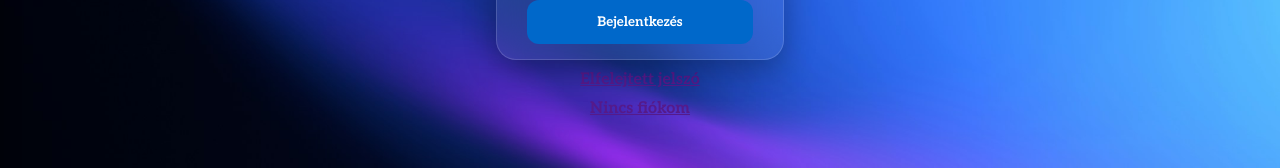
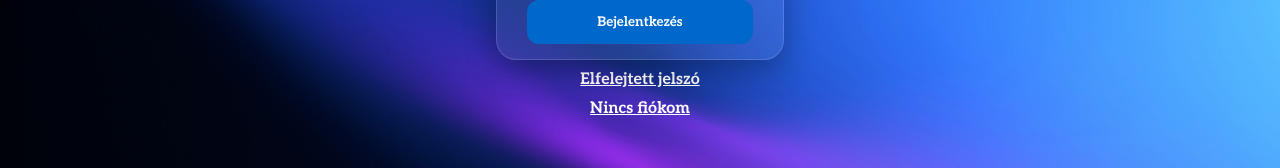
Before and after one commit to BenceCsordas/E4E_FRONTEND, a React (Vite) app: page /signin in a window 1280 px wide. Shown: the part 439-607 px from the top of the page. Built offline with nearby package versions, Linux system fonts and the light colour scheme; no server answers.

Commit message:
bence: redirects

```diff
--- a/src/App.css
+++ b/src/App.css
@@ -265,6 +265,9 @@ h1 {
   gap: 10px;
   height: 100%;
   position: relative;
+}
+.signin-up-tarolo div a {
+  color: white;
 }
 .gomb {
   padding: 14px;
```
Also changed, not shown: 1 other file (tests, documents, lock files or other folders).
